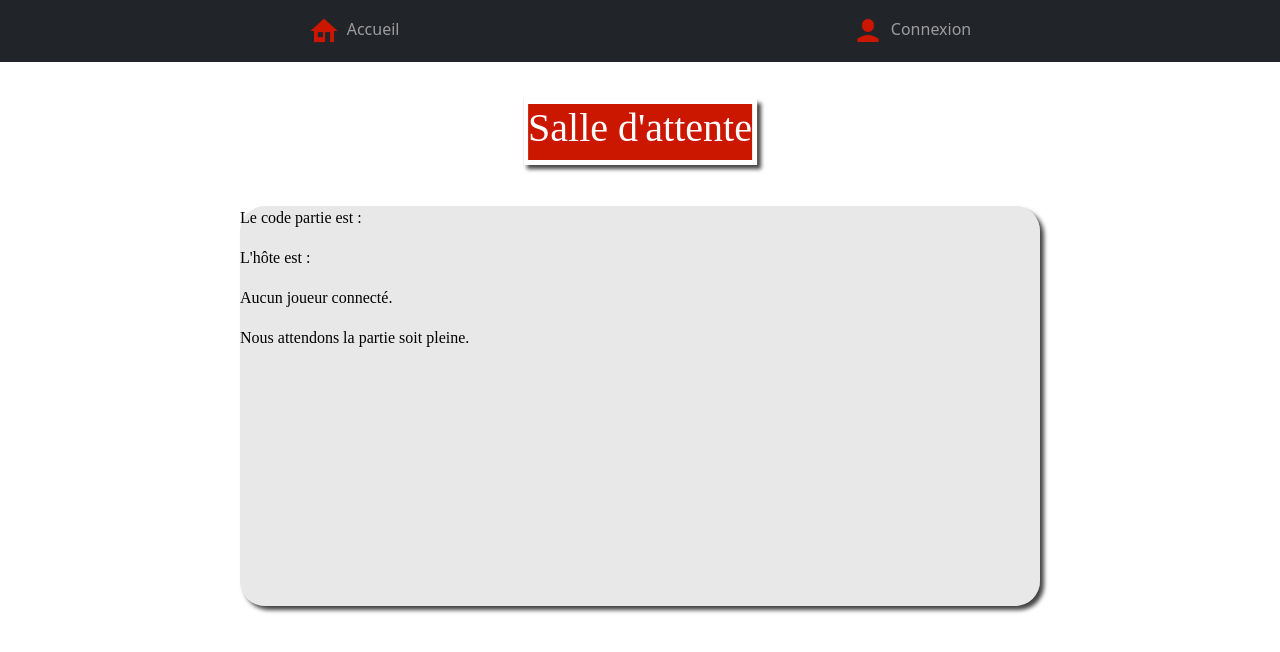
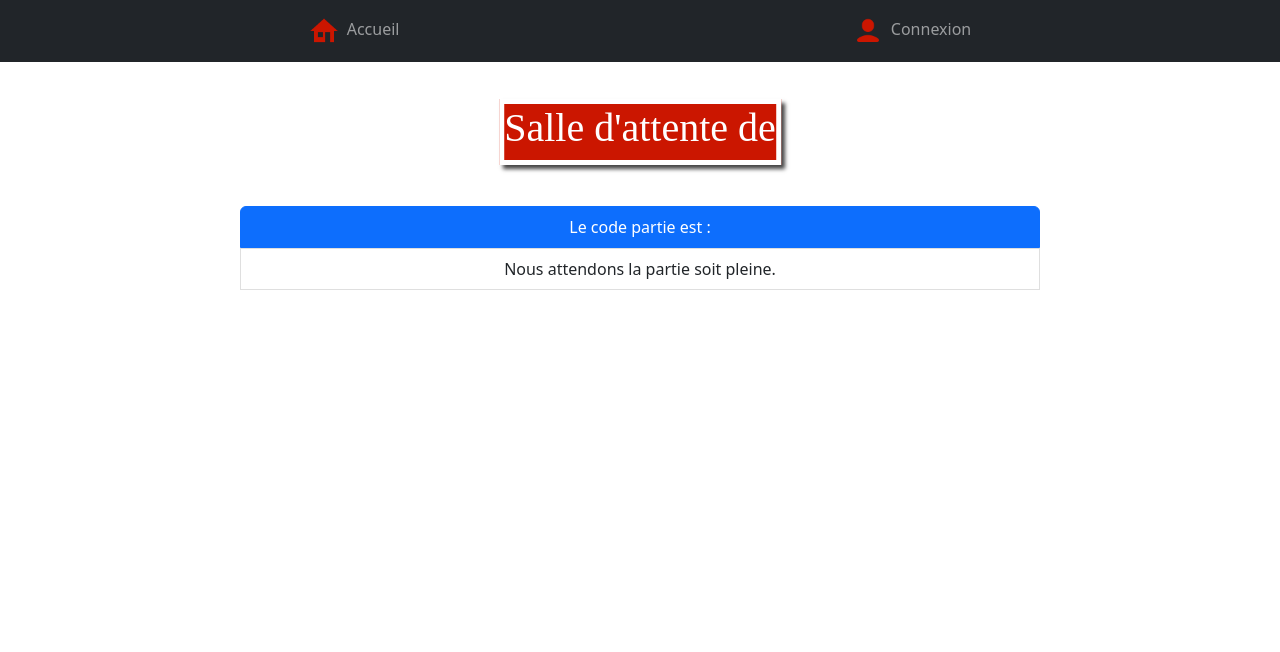
Before and after one commit to clairef2310/Douapolis, a React (Create React App) app in the folder douapolis/: page /SalleAttente in a window 1280 px wide. Shown: the top 652 px of the page. Built offline with nearby package versions, Linux system fonts and the light colour scheme; no server answers.

Commit message:
tentative de bloquage des acces a une partie pleine

```diff
--- a/douapolis/src/Accueil.js
+++ b/douapolis/src/Accueil.js
@@ -5,6 +5,7 @@ import Navigation from "./Navigation";
 import './index.css'
 import { hasAuthenticated } from "./testAuth/AuthApi";
 import { UserContext } from "./testAuth/userAuth";
+
 //page d'accueil du jeu
 
 function Accueil() {
@@ -25,7 +26,13 @@ function Accueil() {
             if (game) {
                 var val = window.confirm("Etes-vous sur de vouloir rejoindre cette partie ?");
                 if( val === true ) {
-                    navigate(`/SalleAttente?${codePartie}`, {replace : true});
+
+                    if(game.nbJoueursCo===game.nbJoueurs){
+                        alert("Cette partie est pleine");
+                    }
+                    else{
+                        navigate(`/SalleAttente?${codePartie}`, {replace : true});
+                    }
                 }
             }
             else{
--- a/douapolis/src/Jeu.js
+++ b/douapolis/src/Jeu.js
@@ -11,7 +11,6 @@ import voiture from './images/voiture.png'
 function Jeu() {
 
     //Variable permettant de récupérer et utiliser les données lors d'un changement d'état
-    const [nomJeu, setnomJeu] = useState('DOUAPOLI$');
     const [de1, setde1] = useState();
     const [de2, setde2] = useState();
     const [total, setTotal] = useState();
@@ -41,11 +40,6 @@ function Jeu() {
     //coordonnée case départ
     //position x : 640
     //position y : 630
-
-    //fonction de changement nom Douapoli$
-    async function changer(){
-        setnomJeu("Projet Informatique");
-    };
 
     async function avancerPion(){
        //fonction de choix aléatoir du dé
@@ -150,11 +144,11 @@ function Jeu() {
 
     //formulaire et titre afficher sur la page
     return(
-        <div class="entete">
+        <div className="entete">
         <Navigation/>
             <Container>
-                <div class="Douapolis">
-                    <center><h1 id="modif" title="Cliquez moi dessus, je suis changeant !" onclick={changer}>{nomJeu}</h1></center>
+                <div className="Douapolis">
+                    <center><h1> DOUAPOLI$ </h1></center>
                 </div>
                 <div className="plateau">
                     <ReactLogo/>
--- a/douapolis/src/NewJeu.js
+++ b/douapolis/src/NewJeu.js
@@ -9,9 +9,9 @@ function NewPartie() {
     //Variable permettant de récupérer et utiliser les données lors d'un changement d'état
     const [form, setForm] = useState({
         nbJoueurs: 0,
-        speed: "",
         code : "",
         host : "",
+        nbJoueursCo: 0,
     });
 
     const [user, setUser] = useState({
@@ -29,7 +29,7 @@ function NewPartie() {
     // This function will handle the submission.
 
     async function creationPartie(event){
-        if(form.nbJoueurs !== '' && form.speed !== ''){
+        if(form.nbJoueurs !== ''){
             event.preventDefault();
             const codePartie = generateCode();
             form.code = codePartie;
@@ -74,7 +74,7 @@ function NewPartie() {
                 return;
             });
             setUser({pseudo : "", mdp : "", myGame : ""});
-            setForm({ nbJoueurs: 0, speed: "", code : "", host : ""});
+            setForm({ nbJoueurs: 0, code : "", host : "", nbJoueursCo: 0});
             navigate(`/SalleAttente?${codePartie}`, {replace : true});
         }
         else{
@@ -130,14 +130,6 @@ function NewPartie() {
                                         </Form.Select>
                                     </ListGroup.Item>
                                     <ListGroup.Item as="li">
-                                        Vitesse de jeu :
-                                        <Form.Select className="form-select" aria-label="Default select example" value={form.speed} onChange={e => updateForm({speed: e.target.value})}>
-                                            <option>Encore là</option>
-                                            <option value="normal">Normale</option>
-                                            <option value="fast">Rapide</option>
-                                        </Form.Select>
-                                    </ListGroup.Item>
-                                    <ListGroup.Item as="li">
                                         <Button type="submit" onClick={creationPartie} > Valider </Button>
                                     </ListGroup.Item>
                                 </ListGroup>
--- a/douapolis/src/SalleAttente.js
+++ b/douapolis/src/SalleAttente.js
@@ -1,4 +1,4 @@
-import { Container } from "react-bootstrap";
+import { Container ,ListGroup, Button} from "react-bootstrap";
 import { useState, useEffect } from "react";
 import Navigation from "./Navigation";
 import "./index.css";
@@ -10,10 +10,10 @@ function SalleAttente() {
   const navigate = useNavigate();
   const [code, setCode] = useState("");
   const [host, setHost] = useState("");
-  // eslint-disable-next-line
   const [socket, setSocket] = useState(null);
-  const [players, setPlayers] = useState({players: []});
+  const [tab, setPlayers] = useState({players: []});
   const [nbJ, setNbJ] = useState(null);
+  let nbJoueursCo =0;
 
   async function fetchPlayers() {
     const codePartie = window.location.search.substr(1);
@@ -27,85 +27,89 @@ function SalleAttente() {
     setCode(game.code);
     setHost(game.host);
     setNbJ(game.nbJoueurs);
+    nbJoueursCo = game.nbJoueursCo;
   }
 
   useEffect(() => {
     fetchPlayers();
-    // Connexion à socket.io
+    if (code) {
       const socket = io("http://localhost:5000", { transports: ["websocket"] });
       setSocket(socket);
 
-    socket.on("update-players", (joueurs) => {
-      console.log('Received updated player list:', joueurs);
+      socket.on("update-players-co", (joueurs) => {
         setPlayers(joueurs);
-      // Mettre à jour l'affichage des joueurs connectés
-      joueursCo();
+        async function test(){
+          const codePartie = window.location.search.substr(1);
+          nbJoueursCo = nbJoueursCo /*+ 1 je n'arrive pas a gerer le -1 a la deconnection*/;
+          const modifGame = {nbJoueurs : nbJ, code : code, host : host, nbJoueursCo : nbJoueursCo};
+          await fetch(`http://localhost:5000/updateGame/${codePartie}`, {
+              method: "POST",
+              headers: {
+                  "Content-Type": "application/json",
+              },
+              body: JSON.stringify(modifGame),
+          })
+          .catch(error => {
+              window.alert(error);
+              return;
+          });
+        }
+        test();
       });
 
       socket.emit("join-room", { roomId: code, username: getUser() });
 
       return () => {
-      socket.emit("leave-room", { roomId: code, username: getUser() });
         socket.disconnect();
+      };
     };
     // eslint-disable-next-line
   }, [code]);
 
   function startGame() {
-    navigate(`/Jeu?${code}`, {replace : true});
+    socket.emit("start-game", { roomId: code }); // émettre l'événement "start-game" sur la socket
+  }
+
+  if(socket!==null){
+    socket.on("redirect-to-game", (gameUrl) => {
+      navigate(gameUrl, { replace: true }); // rediriger les joueurs vers la page de jeu
+    });
   }
 
   function joueursCo() {
-    if (players.players.length === 0) {
+    if (nbJ === 0) {
       return <p>Aucun joueur connecté.</p>;
     }
 
-    const nb = nbJ;
-
-    if (nb === 2) {
-      return (
-        <div>
-          <p>Joueur 1 : {players.players[0]}</p>
-          <p>Joueur 2 : {players.players[1]}</p>
-        </div>
+    const items = [];
+    for (let i = 0; i < nbJ; i++) {
+      items.push(
+        <ListGroup.Item key={i} as="li">
+          Joueur {i + 1} : {tab.players[i]}
+        </ListGroup.Item>
       );
     }
-    if (nb === 3) {
-      return (
-        <div>
-          <p>Joueur 1 : {players.players[0]}</p>
-          <p>Joueur 2 : {players.players[1]}</p>
-          <p>Joueur 3 : {players.players[2]}</p>
-        </div>
-      );
-    }
-    if (nb === 4) {
-      return (
-        <div>
-          <p>Joueur 1 : {players.players[0]}</p>
-          <p>Joueur 2 : {players.players[1]}</p>
-          <p>Joueur 3 : {players.players[2]}</p>
-          <p>Joueur 4 : {players.players[3]}</p>
-        </div>
-      );
-    }
+
+    return <div>{items}</div>;
   }
 
   function partiePleine() {
-    if (players.players.length === nbJ) {
+    if (tab.players.length === nbJ) {
       if(getUser() === host){
         return (
           <div>
-            <p>La Partie est complete.</p>;
-            <button onClick={startGame}>Commencer la partie</button>
+            <ListGroup.Item as="li">
+              <Button onClick={startGame} variant='success'>Commencer la partie</Button>
+            </ListGroup.Item>
           </div>
         )
       }
       else {
         return (
           <div>
-            <p>La Partie est complete.</p>;
-            <p>Nous attendons que l'hote lance.</p>;
+            <ListGroup.Item as="li">
+              Nous attendons que l'hote lance le jeu.
+            </ListGroup.Item>
           </div>
         )
       }
@@ -113,7 +117,9 @@ function SalleAttente() {
     else {
       return (
         <div>
-          <p>Nous attendons la partie soit pleine.</p>
+            <ListGroup.Item as="li">
+              Nous attendons la partie soit pleine.
+            </ListGroup.Item>
         </div>
       )
     }
@@ -125,14 +131,17 @@ function SalleAttente() {
       <Container>
         <div className="Douapolis">
           <center>
-            <h1> Salle d'attente</h1>
+            <h1> Salle d'attente de {host}</h1>
           </center>
         </div>
-        <div className="Centre">
-          <p>Le code partie est : {code}</p>
-          <p>L'hôte est : {host}</p>
+        <div className="Attente">
+        <ListGroup as="ul" align='center'>
+          <ListGroup.Item as="li" active>
+            Le code partie est : {code}
+          </ListGroup.Item>
           {joueursCo()}
           {partiePleine()}
+        </ListGroup>
         </div>
       </Container>
     </div>
--- a/douapolis/src/index.css
+++ b/douapolis/src/index.css
@@ -50,6 +50,15 @@
   left: 50%;
   margin-top: 13em;
   border-radius: 25px;
+  transform: translate(-50%,-50%);
+}
+
+.Attente{
+  position:relative;
+  width: 50em;
+  height: 25em;
+  left: 50%;
+  margin-top: 13em;
   transform: translate(-50%,-50%);
 }
 /* Quand je change la couleur de mon background,j'ai un soucis car la couleur
```
Also changed, not shown: 2 other files (tests, documents, lock files or other folders). Lines whose indentation alone changed are shown as unchanged.
